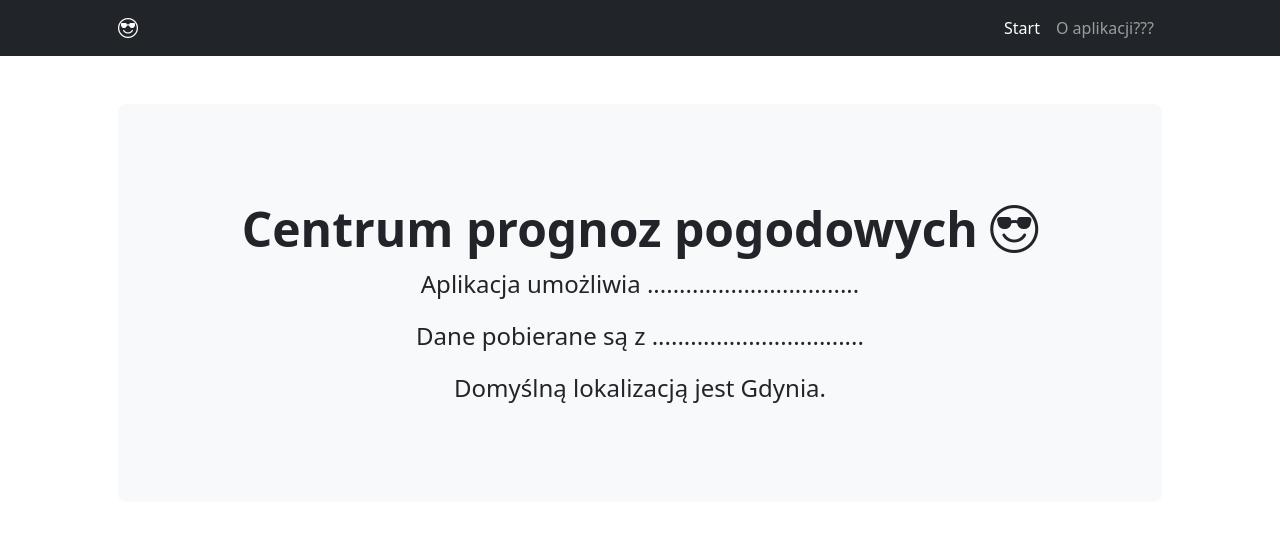
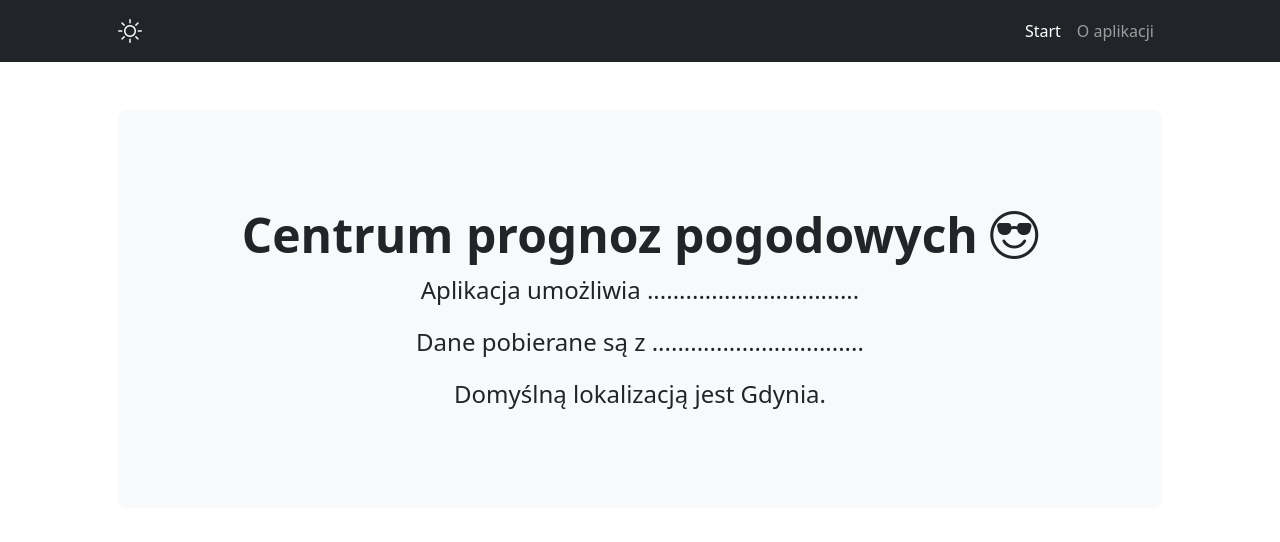
Before and after one commit to loalex/weather_analysis, a Django app: template templates/index.html in a window 1280 px wide. Shown: the top 542 px of the page. Run offline with Django 5.2, Linux system fonts and the light colour scheme; the template is opened without the code that fills it, so the values that code supplies are empty; some libraries are stand-ins or nearby versions.

Commit message:
Added about page

```diff
--- a/templates/base.html
+++ b/templates/base.html
@@ -26,12 +26,12 @@
         <!-- Responsive navbar-->
         <nav class="navbar navbar-expand-lg navbar-dark bg-dark">
             <div class="container px-lg-5">
-                <a class="navbar-brand" href="{% url 'analyzer:index' %}"><i class="bi bi-emoji-sunglasses"></i></a>
+                <a class="navbar-brand" href="{% url 'analyzer:index' %}"><i class="bi bi-sun fs-4"></i></a>
                 <button class="navbar-toggler" type="button" data-bs-toggle="collapse" data-bs-target="#navbarSupportedContent" aria-controls="navbarSupportedContent" aria-expanded="false" aria-label="Toggle navigation"><span class="navbar-toggler-icon"></span></button>
                 <div class="collapse navbar-collapse" id="navbarSupportedContent">
                     <ul class="navbar-nav ms-auto mb-2 mb-lg-0">
                         <li class="nav-item"><a class="nav-link active" aria-current="page" href="{% url 'analyzer:index' %}">Start</a></li>
-                        <li class="nav-item"><a class="nav-link" href="#!">O aplikacji???</a></li>
+                        <li class="nav-item"><a class="nav-link" href="{%  url 'analyzer:about' %}">O aplikacji</a></li>
                     </ul>
                 </div>
             </div>
```
Also changed, not shown: analyzer/urls.py (+5 -2 lines), templates/about.html (added, +15 -0 lines).
